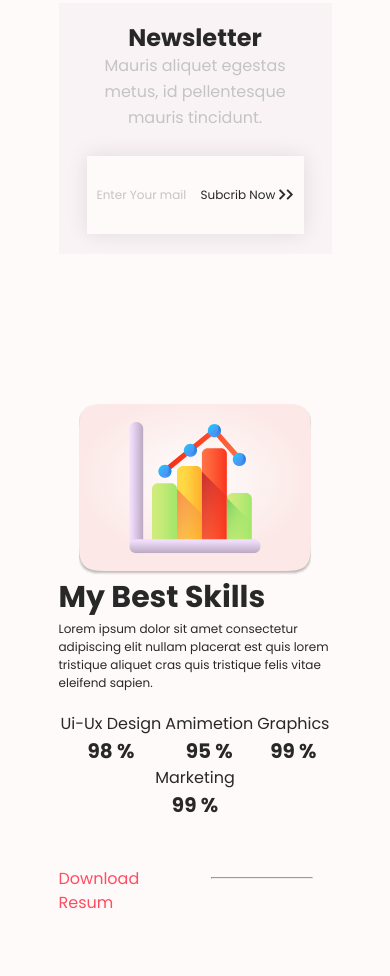
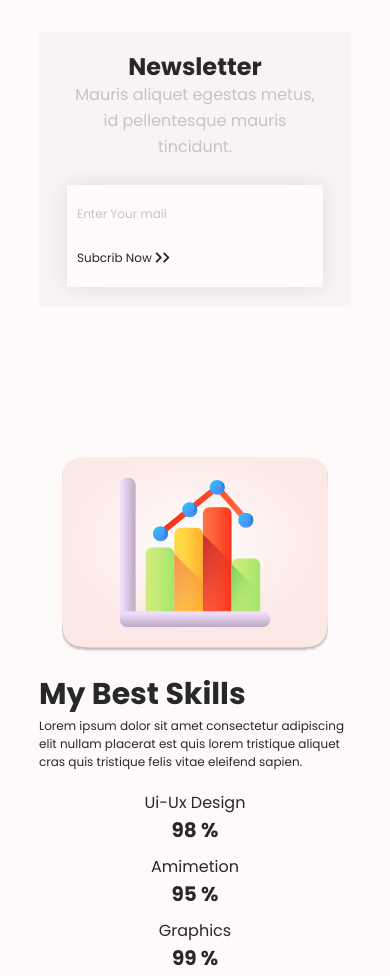
Before and after one commit to Mariam-Levy/Marsi, a plain HTML site: page index.html in a window 390 px wide. Shown: the part 700-1676 px from the top of the page. Drawn offline with Linux system fonts and the light colour scheme.

Commit message:
Arreglos en el responsive

```diff
--- a/index.html
+++ b/index.html
@@ -65,7 +65,7 @@
                 <p>Mauris aliquet egestas metus, id pellentesque mauris tincidunt.</p>
             </div>
             <div class="middle__email">
-                <p class="email">Enter Your mail</p>
+                <p class="email-news">Enter Your mail</p>
                 <p class="now">Subcrib Now <i class="fas fa-chevron-right"></i><i class="fas fa-chevron-right"></i></p>
             </div>
         </section>
@@ -110,7 +110,7 @@
                 <p>Mauris aliquet egestas metus, id pellentesque mauris tincidunt.</p>
             </div>
             <div class="middle__email">
-                <p class="email">Service Search <i class="fas fa-search"></i></p>
+                <p class="email-news">Service Search <i class="fas fa-search"></i></p>
                 <p class="now">Hire Now <i class="fas fa-chevron-right"></i><i class="fas fa-chevron-right"></i></p>
             </div>
         </section>
--- a/styles/sass/layout/_home.scss
+++ b/styles/sass/layout/_home.scss
@@ -1,5 +1,8 @@
 .container {
     width: 70%;
+    @include small {
+        width: 80%;
+    }
 }
 
 .header {
@@ -164,7 +167,7 @@
         }
         .middle__email {
             width: 55%;
-            height: 78px;
+            /* height: 78px; */
             background: $fondo;
             padding: 20px 35px;
             @include flex (flex, space-between, center);
@@ -176,10 +179,12 @@
                 padding: 17px 10px;
                 flex-wrap: wrap;
             }
-            .email {
+            .email-news {
                 @include text (16px, 400, 24px, $text);
                 @include small {
                     font-size: 12px;
+                    width: 100%;
+                    margin-bottom: 20px;
                 }
             }
             .now {
@@ -202,9 +207,13 @@
             width: 45%;
             display: flex;
             align-items: center;
+
             @include medium {
                 width: 100%;
                 justify-content: center;
+            }
+            @include small {
+                margin-bottom: 20px;
             }
             img {
                 width: 100%;
@@ -220,6 +229,9 @@
             justify-content: center;
             @include medium {
                 width: 100%;
+            }
+            @include small {
+                align-items: center;
             }
             .skills__texts__title {
                 width: 75%;
@@ -244,6 +256,10 @@
                 }
                 .design {
                     text-align: center;
+                    @include small {
+                        width: 100%;
+                        margin-bottom: 10px;
+                    }
                     p {
                         @include text (16px, 400, 24px, $dark);
                         @include medium {
@@ -536,12 +552,15 @@
             }
 
             .portfolio__text__arrow {
+                width: 50%;
                 @include flex (flex, space-between, center);
-                width: 50%;
                 @include medium {
                     order: 2;
                     width: 100%;
                     justify-content: space-around;
+                }
+                @include small {
+                    margin-bottom: 20px;
                 }
                 .arrow__box {
                     background: $color;
@@ -584,6 +603,9 @@
                 font-size: 28px;
                 font-weight: 700;
                 color: $dark;
+                @include small {
+                    margin-bottom: 10px;
+                }
             }
         }
     }
@@ -631,6 +653,10 @@
                         .email {
                             width: 40%;
                             text-align: center;
+                            @include small {
+                                /* width: 100%; */
+                                margin-bottom: 20px;
+                            }
                             p {
                                 @include text (12px, 400, 24px, $dark);
                                 white-space: nowrap;
```
Also changed, not shown: styles/css/main.css, 1 other file.
